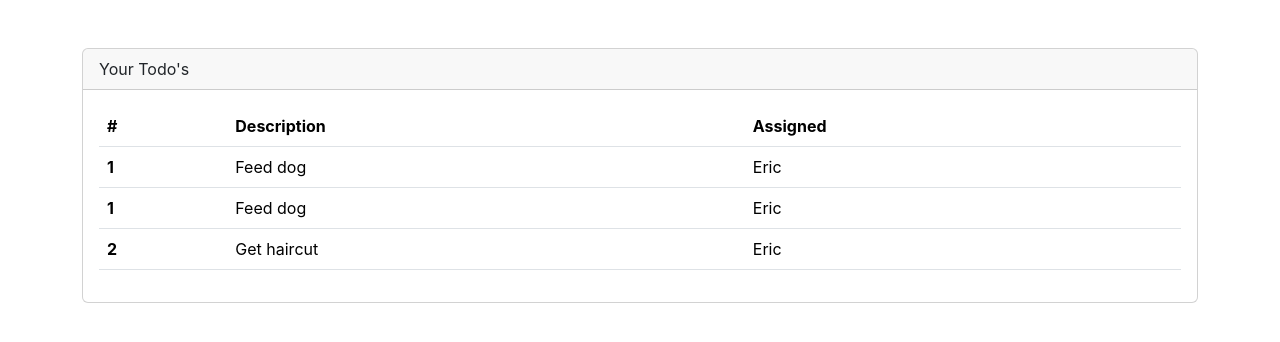
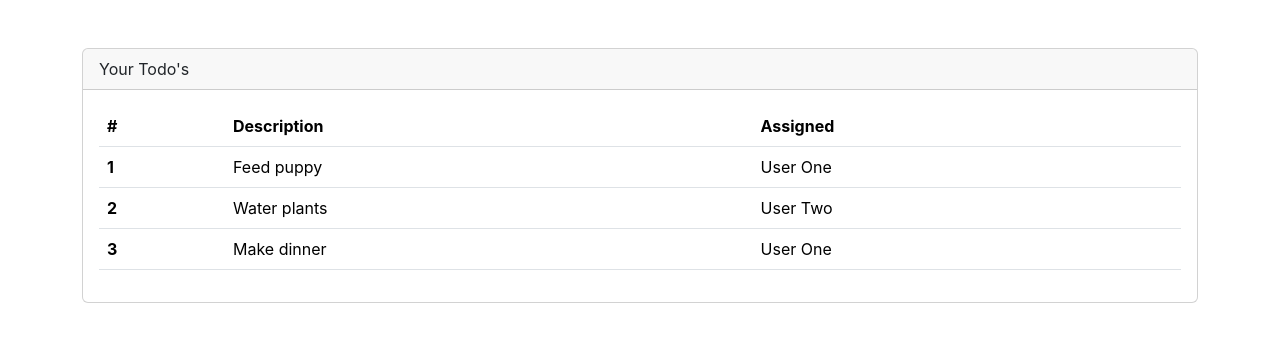
Before and after one commit to waihon/react-todos, a React (Create React App) app: page / in a window 1280 px wide. Shown: the top 342 px of the page. Built offline with nearby package versions, Linux system fonts and the light colour scheme.

Commit message:
Pass data to component dynamically

```diff
--- a/src/App.js
+++ b/src/App.js
@@ -2,6 +2,13 @@
 import TodoRowItem from './components/TodoRowItem';
 
 function App() {
+
+  const todos =  [
+    { rowNumber: 1, rowDescription: "Feed puppy", rowAssigned: "User One" },
+    { rowNumber: 2, rowDescription: "Water plants", rowAssigned: "User Two" },
+    { rowNumber: 3, rowDescription: "Make dinner", rowAssigned: "User One" },
+  ]
+
   return (
     <div className="mt-5 container">
       <div className="card">
@@ -18,13 +25,21 @@
               </tr>
             </thead>
             <tbody>
-              <TodoRowItem />
-              <TodoRowItem />
-              <tr>
-                <th scope="row">2</th>
-                <td>Get haircut</td>
-                <td>Eric</td>
-              </tr>
+              <TodoRowItem
+                rowNumber={todos[0].rowNumber}
+                rowDescription={todos[0].rowDescription}
+                rowAssigned={todos[0].rowAssigned}
+              />
+              <TodoRowItem
+                rowNumber={todos[1].rowNumber}
+                rowDescription={todos[1].rowDescription}
+                rowAssigned={todos[1].rowAssigned}
+              />
+              <TodoRowItem
+                rowNumber={todos[2].rowNumber}
+                rowDescription={todos[2].rowDescription}
+                rowAssigned={todos[2].rowAssigned}
+              />
             </tbody>
           </table>
         </div>
--- a/src/components/TodoRowItem.js
+++ b/src/components/TodoRowItem.js
@@ -1,14 +1,10 @@
-function TodoRowItem() {
-
-  const rowNumber = 1;
-  const rowDescription = "Feed dog";
-  const rowAssigned = "Eric";
+function TodoRowItem(props) {
 
   return (
     <tr>
-      <th scope="row">{rowNumber}</th>
-      <td>{rowDescription}</td>
-      <td>{rowAssigned}</td>
+      <th scope="row">{props.rowNumber}</th>
+      <td>{props.rowDescription}</td>
+      <td>{props.rowAssigned}</td>
     </tr>
   )
 
```
